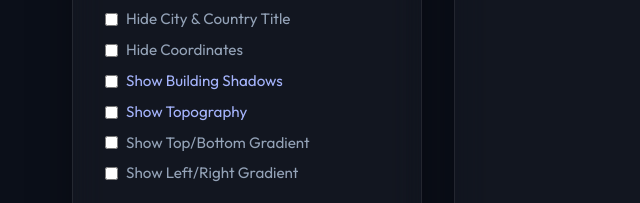
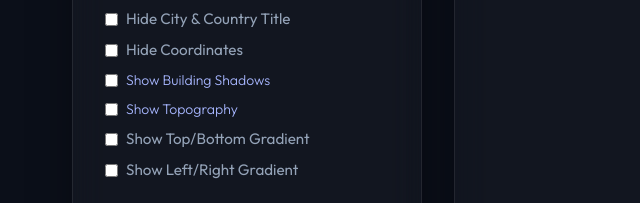
Before and after one commit to truesysadmin/AesthetiMap, a website built with Vite: page frontend/index.html in a window 1280 px wide. Shown: the part 862-1065 px from the top of the page, 0-640 px from the left. Built offline with nearby package versions, Linux system fonts and the light colour scheme; files whose address does not match are found by name.

Commit message:
style: use light font-weight for Building Shadows and Topography labels

```diff
--- a/frontend/index.html
+++ b/frontend/index.html
@@ -99,11 +99,11 @@
               </div>
               <div style="display: flex; align-items: center; gap: 0.5rem;">
                 <input type="checkbox" id="show-buildings" style="width: auto; margin: 0;">
-                <label for="show-buildings" style="margin: 0; color: var(--text-accent); cursor: pointer; text-transform: none; font-weight: normal; font-size: 0.95rem;">Show Building Shadows </label>
+                <label for="show-buildings" style="margin: 0; color: var(--text-accent); cursor: pointer; text-transform: none; font-weight: 300; font-size: 0.875rem;">Show Building Shadows</label>
               </div>
               <div style="display: flex; align-items: center; gap: 0.5rem;">
                 <input type="checkbox" id="show-contours" style="width: auto; margin: 0;">
-                <label for="show-contours" style="margin: 0; color: var(--text-accent); cursor: pointer; text-transform: none; font-weight: normal; font-size: 0.95rem;">Show Topography </label>
+                <label for="show-contours" style="margin: 0; color: var(--text-accent); cursor: pointer; text-transform: none; font-weight: 300; font-size: 0.875rem;">Show Topography</label>
               </div>
               <div style="display: flex; align-items: center; gap: 0.5rem;">
                 <input type="checkbox" id="gradient-tb" style="width: auto; margin: 0;">
```
